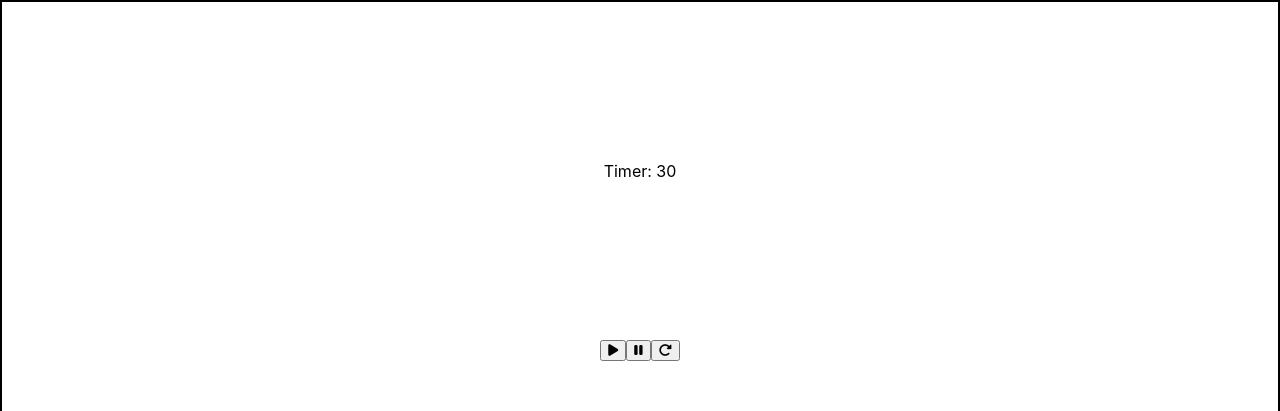
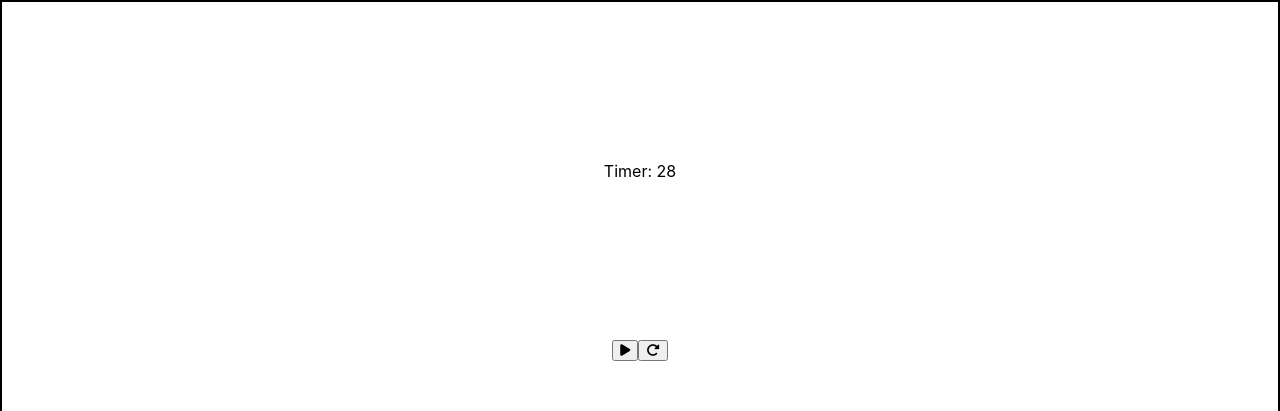
Before and after one commit to jluna101/Pomodoro-Frontend, a React (Create React App) app: page / in a window 1280 px wide. Both pictures are taken after a click on the button 613 px from the left and 350 px from the top of the page. Shown: the top 411 px of the page. Built offline with nearby package versions, Linux system fonts and the light colour scheme.

Commit message:
Fixes timer to start on click. Adds toggle functionality to start/pause timer, and swap icons. Removes comments

```diff
--- a/src/components/Timer/Timer.js
+++ b/src/components/Timer/Timer.js
@@ -1,62 +1,65 @@
 // Timer.js
 
 import React from 'react';
-import { useState, useEffect } from 'react';
+import { useState, useEffect, useRef } from 'react';
 import './Timer.css';
 
 function Timer(props) {
-	// create function for timer
-	// set initial time value (30s) counting down
-	// set timer interval to 1000 or 1s
 	// when timer reaches 0, stop timer
 	// render timer data on screen with useState
 
-	// add event handler on click to start timer
-	// add event handler on click to pause timer
-	// add event handler on click to reset timer
+	const [timer, setTimer] = useState(30);
+	const [isActive, setIsActive] = useState(false);
 
-	const [timer, setTimer] = useState(30);
+	function toggleTimer() {
+		setIsActive(!isActive);
+	}
 
-	function pomTimer() {
-		let time = 30;
-		let timeInterval;
-		timeInterval = setInterval(pomTimer, 1000);
-		time--;
-		console.log('Timer works');
-	}
-	// set initial state of the timer to be 10 * 1000
-	// timeinterval: state that is changed every second.
-	// useEffect to change state every time a second passes
+	// function pomTimer() {
+	// 	setTimer((timer) => timer - 1);
+	// 	console.log('Timer works');
+	// }
 
-	// useEffect(() => {}, []); // setTime(timeInterval);
+	// function startTimer() {
+	// 	clockInterval = setInterval(pomTimer, 1000);
+	// }
 
-	// trial #1
-	// setTimer in pomTimer.
-	// inside pomTimer, set logic so that timer never goes below 0.
-	// call pomTimer onClick
+	// create separate pause and reset functions
+	// add event listeners to buttons that runs those functions
 
-	// trial #2
-	// inside pomTimer, set logic so that timer never goes below 0.
-	// start timer and stop timer functions
-	// above function will either call pomTimer or it will clear interval that was set.
-	// const interval = setInterval(() => {
-	// 	setTimer((timer) => timer - 1);
-	// }, 1000);
+	useEffect(() => {
+		let clockInterval;
+		if (isActive) {
+			clockInterval = setInterval(() => {
+				setTimer((timer) => timer - 1);
+			}, 1000);
+		} else if (!isActive && timer !== 0) {
+			clearInterval(clockInterval);
+		}
+		return () => clearInterval(clockInterval);
+	}, [isActive, timer]);
 
-	// 		return () => clearInterval(interval);/ }, [time])
-	// , []time
 	return (
 		<div className="timer-container">
 			<div className="clock-container">Timer: {timer}</div>
 			{/* use string interpolation/bracket notation to put time on the page */}
 			{/* setTimer(useInterval)? */}
 			<div className="buttons-container">
-				<button className="timer-button" onClick={pomTimer}>
-					<i className="fa-solid fa-play" />
+				{/* <button
+					className={`button button-primary button-primary-${
+						isActive ? 'active' : 'inactive'
+					}`}
+					onClick={toggle}>
+					{isActive ? 'Pause' : 'Start'}
+				</button> */}
+				<button className="timer-button" onClick={toggleTimer}>
+					{isActive ? (
+						<i className="fa-solid fa-play" />
+					) : (
+						<i className="fa-solid fa-pause"></i>
+					)}
 				</button>
-				<button className="timer-button">
-					<i className="fa-solid fa-pause"></i>
-				</button>
+
 				<button className="timer-button">
 					<i className="fa-solid fa-rotate-right"></i>
 				</button>
```
